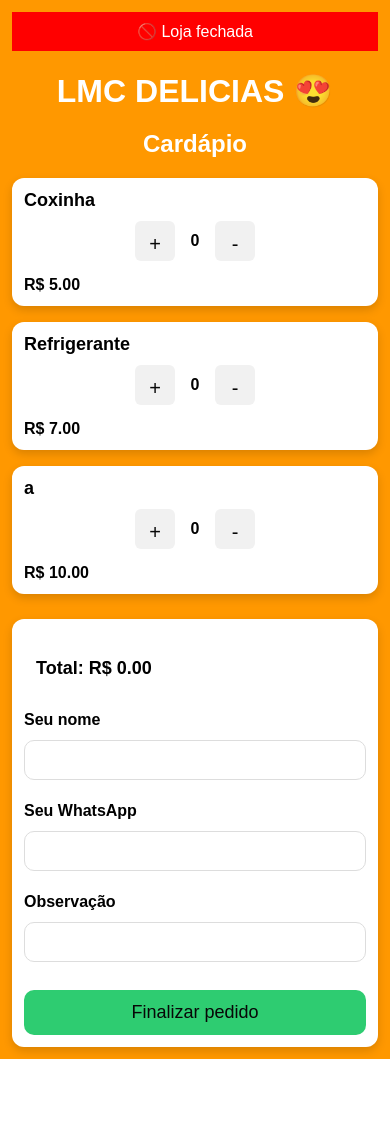
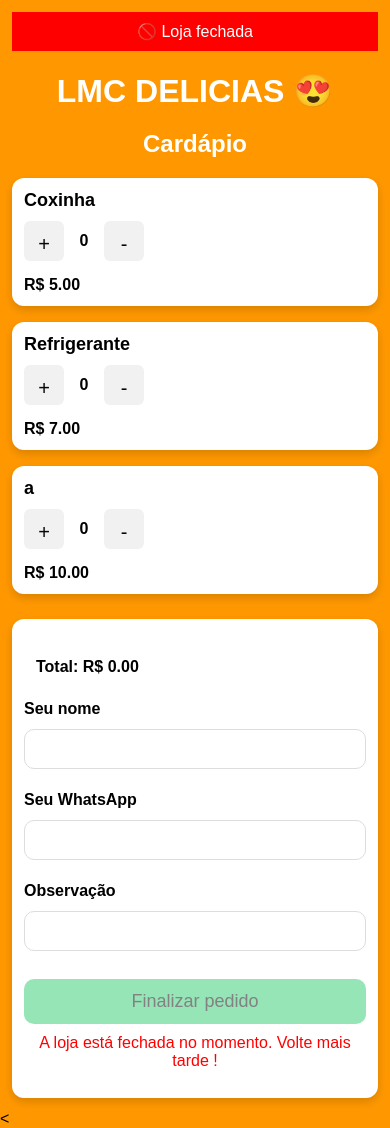
Before and after one commit to Kauadias29/site_salgados, a Flask app: template templates/index.html in a window 390 px wide. Before the commit the page ends 1059 px from the top, so only its background shows below. Run offline with Flask 3, Linux system fonts and the light colour scheme; the template is opened without the code that fills it: values that come from a table or form of the project are taken from there, others are empty.

Commit message:
Acerto do scroll e ajuste de quando fecha a loja

```diff
--- a/app.py
+++ b/app.py
@@ -51,11 +51,15 @@ class Item(db.Model):
     preco = db.Column(db.Float)
 
 # ================= FUNÇÕES =================
+# ================= FUNÇÕES =================
 def criar_registros_iniciais():
-    if not Loja.query.get(1):
+    # Verifica se a loja existe
+    loja = db.session.get(Loja, 1)
+    if not loja:  # Se não existir, cria
         loja = Loja(id=1, aberta=True)
         db.session.add(loja)
 
+    # Verifica se existem produtos, se não existir, cria alguns
     if Produto.query.count() == 0:
         produtos = [
             Produto(nome="Coxinha", preco=5.00, imagem="Coxinha.png"),
@@ -66,15 +70,12 @@ def criar_registros_iniciais():
 
     db.session.commit()
 
-def salvar_imagem_redimensionada(imagem, caminho):
-    img = Image.open(imagem)
-    img = img.convert("RGB")
-    img.thumbnail(MAX_SIZE)
-    img.save(caminho, optimize=True, quality=85)
 
 def carregar_estado_loja():
-    loja = Loja.query.get(1)
-    return loja.aberta if loja else True
+    loja = db.session.get(Loja, 1)
+    if loja:
+        return loja.aberta  # ✅ Aqui acessamos a instância
+    return False  # Se não existir, considera fechada
 
 # ================= ROTAS =================
 @app.route('/')
@@ -85,6 +86,11 @@ def index():
 
 @app.route('/salvar_pedido', methods=['POST'])
 def salvar_pedido():
+    # ✅ Verifica se a loja está aberta
+    if not carregar_estado_loja():
+        return jsonify({"status": "erro", "mensagem": "A loja está fechada no momento."})
+
+    # Pega os dados do pedido
     data = request.get_json()
     nome = data.get('nome')
     telefone = data.get('telefone')
@@ -93,6 +99,7 @@ def salvar_pedido():
     if not nome or not telefone or not itens:
         return jsonify({"status": "erro", "mensagem": "Dados incompletos"})
 
+    # ✅ Aqui o pedido só é criado se a loja estiver aberta
     total = sum([item["quantidade"] * item["preco"] for item in itens])
     data_pedido = datetime.now().strftime("%d/%m/%Y %H:%M")
 
@@ -107,6 +114,7 @@ def salvar_pedido():
     db.session.add(pedido)
     db.session.commit()
 
+    # Monta mensagem para WhatsApp
     mensagem = f"🧾 Pedido #{pedido.id}\nNome: {nome}\nTelefone: {telefone}\n\nItens:\n"
     for item in itens:
         subtotal = item["quantidade"] * item["preco"]
@@ -121,13 +129,12 @@ def salvar_pedido():
 
 # ================= ADMIN =================
 SENHA_DONA = "123456"
-
 @app.route('/admin')
 def admin():
     if not session.get("logado"):
         return redirect("/admin/login")
     produtos = Produto.query.all()
-    loja_aberta = carregar_estado_loja()
+    loja_aberta = carregar_estado_loja()  # já atualizado
     return render_template("admin.html", produtos=produtos, loja_aberta=loja_aberta)
 
 @app.route('/admin/login', methods=['GET', 'POST'])
@@ -141,18 +148,39 @@ def login():
             return "senha incorreta"
     return render_template("login.html")
 
-@app.route('/admin/logout')
-def logout():
-    session.pop("logado", None)
-    return redirect("/admin/login")
-
 @app.route('/admin/toggle_loja')
 def toggle_loja():
-    loja = Loja.query.get(1)
+    loja = db.session.get(Loja, 1)
     if loja:
         loja.aberta = not loja.aberta
         db.session.commit()
     return redirect("/admin")
+
+# ================= FUNÇÕES =================
+def criar_registros_iniciais():
+    # Verifica se a loja existe
+    loja = db.session.get(Loja, 1)
+    if not loja:  # Se não existir, cria
+        loja = Loja(id=1, aberta=True)
+        db.session.add(loja)
+
+    # Verifica se existem produtos, se não existir, cria alguns
+    if Produto.query.count() == 0:
+        produtos = [
+            Produto(nome="Coxinha", preco=5.00, imagem="Coxinha.png"),
+            Produto(nome="Refrigerante", preco=7.00, imagem="sem-imagem.png"),
+            Produto(nome="Cento de salgado", preco=50.00, imagem="sem-imagem.png")
+        ]
+        db.session.add_all(produtos)
+
+    db.session.commit()
+
+
+def carregar_estado_loja():
+    loja = db.session.get(Loja, 1)
+    if loja:
+        return loja.aberta  # ✅ Aqui acessamos a instância
+    return False  # Se não existir, considera fechada
 
 @app.route('/admin/add_produto', methods=['POST'])
 def add_produto():
@@ -178,11 +206,12 @@ def add_produto():
 def remover_produto(id):
     if not session.get("logado"):
         return redirect("/admin/login")
-    produto = Produto.query.get(id)
+    produto = db.session.get(Produto, id)
     if produto:
         db.session.delete(produto)
         db.session.commit()
     return redirect("/admin")
+
 
 # ================= INICIALIZAÇÃO =================
 with app.app_context():
@@ -190,7 +219,7 @@ with app.app_context():
         os.makedirs(UPLOAD_FOLDER)
 
     db.create_all()
-    criar_registros_iniciais()
+    criar_registros_iniciais()  # ✅ Certifique-se que já usa db.session.get dentro
 
 # ================= MAIN =================
 if __name__ == "__main__":
--- a/static/style.css
+++ b/static/style.css
@@ -3,7 +3,9 @@
     font-family: Arial, Helvetica, sans-serif;
 }
 
-body {
+html, body {
+    height: auto;       /* garante que o scroll funcione */
+    overflow-y: auto;
     margin: 0;
     background: #ff9800;
 }
@@ -33,6 +35,7 @@ body {
     border-radius: 12px;
     padding: 15px;
     margin-bottom: 15px;
+    display: flex;
     align-items: center;
     gap: 15px;
     box-shadow: 0 4px 10px rgba(0,0,0,0.15);
@@ -165,22 +166,15 @@ button:hover,
     box-shadow: 0 4px 10px rgba(0,0,0,0.15);
 }
 
-/* ====== TOTAL ====== */
-.total {
-    font-size: 18px;
-    font-weight: bold;
-    margin-bottom: 20px; /* 👈 espaçamento bonito */
-}
-
 /* ====== LABELS ====== */
 .card-final label {
     display: block;
-    margin-top: 12px;   /* 👈 espaço entre campos */
+    margin-top: 12px;
     margin-bottom: 5px;
     font-weight: bold;
 }
 
-/* ====== INPUTS ====== */
+/* ====== INPUTS CARD FINAL ====== */
 .card-final input {
     width: 100%;
     padding: 12px;
@@ -260,11 +225,13 @@ button:hover,
     padding: 8px 12px;
     border-radius: 8px;
     cursor: pointer;
+    background: #25D366;
+    color: white;
+    border: none;
 }
 
-/* Remove layout de imagem quando não existir img */
-.produto:not(:has(.img-produto)) {
-    display: block;
+.pix-box button:hover {
+    opacity: 0.9;
 }
 
 /* ===== LOGIN DA DONA ===== */
@@ -339,57 +306,20 @@ button:hover,
     text-decoration: underline;
 }
 
-/* ===== RESPONSIVO PARA MOBILE ===== */
+/* ====== RESPONSIVO ====== */
 @media (max-width: 600px) {
-    .login-container {
-        margin: 30px 10px;
-        padding: 15px;
-    }
-
-    .login-container input,
-    .login-container button {
-        font-size: 14px;
-        padding: 10px;
-    }
-
-    .admin-container {
-        margin: 10px 5px;
-        padding: 10px;
-    }
-
-    .admin-container table {
-        display: block;
-        overflow-x: auto;
-        white-space: nowrap;
-        font-size: 12px;
-    }
-
-    .admin-container th, .admin-container td {
-        padding: 6px;
-    }
-}
-
-
-
-@media (max-width: 600px) {
-
     .container {
         padding: 12px;
     }
 
     .produto {
-        display: flex;
+        flex-direction: column;
         gap: 12px;
-        align-items: center;
+        align-items: flex-start;
         margin-bottom: 16px;
         padding: 12px;
         border-radius: 12px;
     }
-
-    .produto:not(:has(.img-produto)) {
-    display: block;
-}
-
 
     .img-produto {
         width: 120px;
@@ -441,8 +371,3 @@ button:hover,
         font-size: 16px;
     }
 }
-
-/* Remove espaço da imagem quando NÃO existir img */
-.produto:not(:has(.img-produto)) {
-    display: block !important;
-}
--- a/templates/index.html
+++ b/templates/index.html
@@ -72,6 +72,12 @@
         <button type="button" id="finalizarPedido" class="btn-finalizar">
             Finalizar pedido
         </button>
+
+        {% if not loja_aberta %}
+        <p style="color: red; text-align: center; margin-top: 10px;">
+            A loja está fechada no momento. Volte mais tarde !
+        </p>
+        {% endif %}
     </div>
 
     <!-- PIX -->
@@ -90,8 +96,7 @@
 
 </div>
 
-<script>
-
+<<script>
 document.addEventListener("DOMContentLoaded", () => {
 
     const produtos = document.querySelectorAll(".produto");
@@ -102,6 +107,16 @@ document.addEventListener("DOMContentLoaded", () => {
 
     let itens = [];
 
+    // ================= BLOQUEIO LOJA =================
+    const lojaAberta = {{ 'true' if loja_aberta else 'false' }};
+
+    if (!lojaAberta) {
+        btnFinalizar.disabled = true; // bloqueia o botão
+        btnFinalizar.style.opacity = 0.5; // efeito visual
+        btnFinalizar.title = "Loja fechada no momento"; // tooltip
+    }
+
+    // ================= FUNÇÕES =================
     function atualizarTotais() {
         let total = 0;
         itens.forEach(i => total += i.quantidade * i.preco);
@@ -145,6 +160,11 @@ document.addEventListener("DOMContentLoaded", () => {
 
     // FINALIZAR
     btnFinalizar.addEventListener("click", () => {
+        if (!lojaAberta) {
+            alert("A loja está fechada no momento. Volte mais tarde!");
+            return;
+        }
+
         if (itens.length === 0) {
             alert("Selecione ao menos um item");
             return;
@@ -167,6 +187,11 @@ document.addEventListener("DOMContentLoaded", () => {
     });
 
     function enviarWhats(tipo) {
+        if (!lojaAberta) {
+            alert("A loja está fechada no momento. Volte mais tarde!");
+            return;
+        }
+
         const nome = document.getElementById("nome").value;
         const tel = document.getElementById("telefone").value;
         const obs = document.getElementById("obs").value;
@@ -217,8 +242,9 @@ document.addEventListener("DOMContentLoaded", () => {
     }
 
 });
+</script>
 
-</script>
+
 
 </body>
 </html>
```
Also changed, not shown: other parts of static/style.css (+5 -36 lines), instance/local.db.
